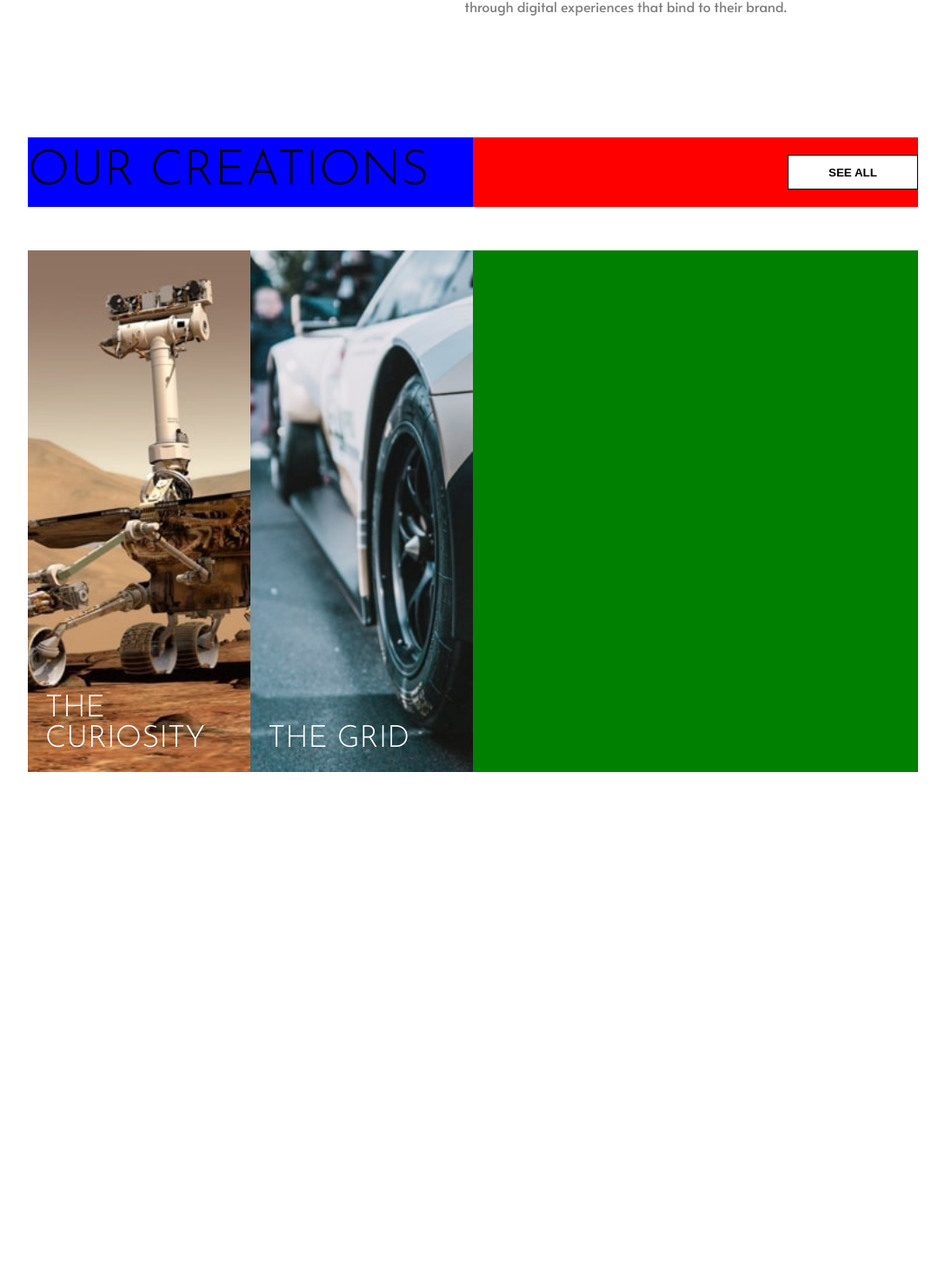
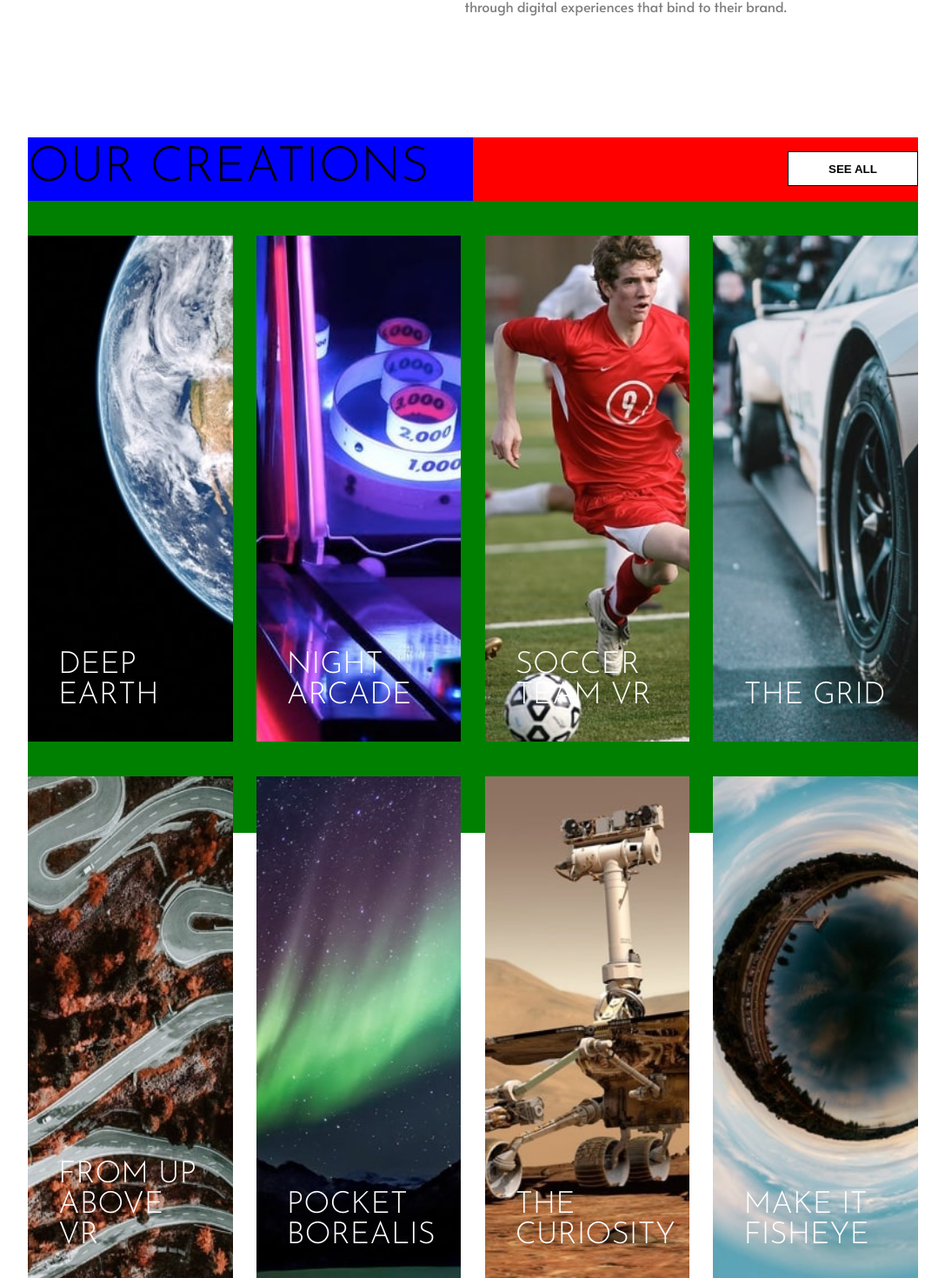
Before and after one commit to antonimatheus/Loop-Studios, a React (Vite) app: page / in a window 1280 px wide. Shown: the part 1502-2972 px from the top of the page at 87% size, without its empty margins (96-1183 px from the left). Before the commit the page ends 2460 px from the top, so only its background shows below. Built offline with nearby package versions, Linux system fonts and the light colour scheme.

Commit message:
building Creations file

```diff
--- a/src/Hero/Creations.css
+++ b/src/Hero/Creations.css
@@ -49,28 +49,26 @@
 .Creations--images {
     display: flex;
     width: 100%;
-    height: 75%;
-    margin-top: 50px;
+    height: 100%;
     background-color: green;
+    justify-content: space-between;
+    flex-wrap: wrap;
 }
 
 .Creations--imgs {
     display: flex;
     align-items: flex-end;
-    padding: 20px;
+    margin-top: 40px;
+    padding: 35px;
     background-size: cover;
-    width: 25%;
-
-    /*position: relative;*/
+    width: 23%;
+    height: 80%;
 }
 
 .Creations--imgs img{
     display: flex;
     width: 100%;
-
 }
-
-
 
 .Creations--imgs h2 {
     display: flex;
--- a/src/Hero/Creations.jsx
+++ b/src/Hero/Creations.jsx
@@ -1,6 +1,6 @@
 import React from "react";
 import "./Creations.css"
-import I from "./Imgs";
+import data from "./Imgs";
 
 function Creations() {
     return (
@@ -14,7 +14,7 @@ function Creations() {
                 </div>
             </div>
             <div className="Creations--images">
-                {I.map((item, index) => (
+                {data.map((item, index) => (
                 <div className="Creations--imgs" key={index} style={{ backgroundImage: `URL(${item.img})`}}>
                     <h2>{item.title}</h2>
                 </div>
--- a/src/Hero/Imgs.jsx
+++ b/src/Hero/Imgs.jsx
@@ -1,13 +1,35 @@
-import React from "react"
+const data = [{
+        title:"Deep earth",
+        img:"../src/assets/images/desktop/image-deep-earth.jpg"
+    },
+    {
+    title:"Night arcade",
+    img:"../src/assets/images/desktop/image-night-arcade.jpg"
+    },
+    {
+        title:"Soccer team VR",
+        img:"../src/assets/images/desktop/image-soccer-team.jpg"
+    },
+    {
+        title:"The grid",
+        img:"../src/assets/images/desktop/image-grid.jpg"
+    },
+    {
+        title:"From up above VR",
+        img:"../src/assets/images/desktop/image-from-above.jpg"
+    },
+    {
+        title:"Pocket borealis",
+        img:"../src/assets/images/desktop/image-pocket-borealis.jpg"
+    },
+    {
+        title:"The curiosity",
+        img:"../src/assets/images/desktop/image-curiosity.jpg"
+    },
+    {
+        title:"Make it fisheye",
+        img:"../src/assets/images/desktop/image-fisheye.jpg"
+    }
+]
 
-const I = [{
-    title:"The curiosity",
-    img:"../src/assets/images/desktop/image-curiosity.jpg"
-},
-{
-    title:" The grid",
-    img:"../src/assets/images/desktop/image-grid.jpg"
-}]
-
-
-export default I;
+export default data;
```
Also changed, not shown: 1 other file (tests, documents, lock files or other folders).
